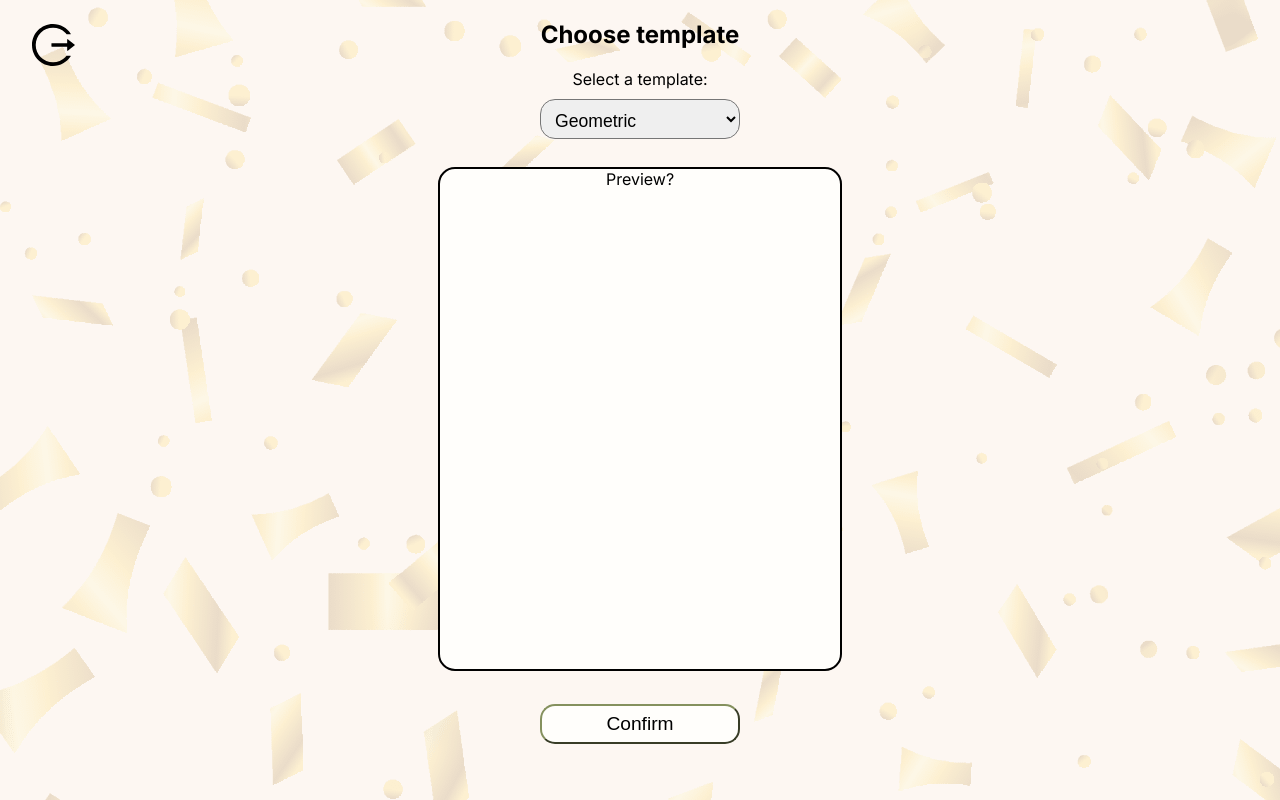
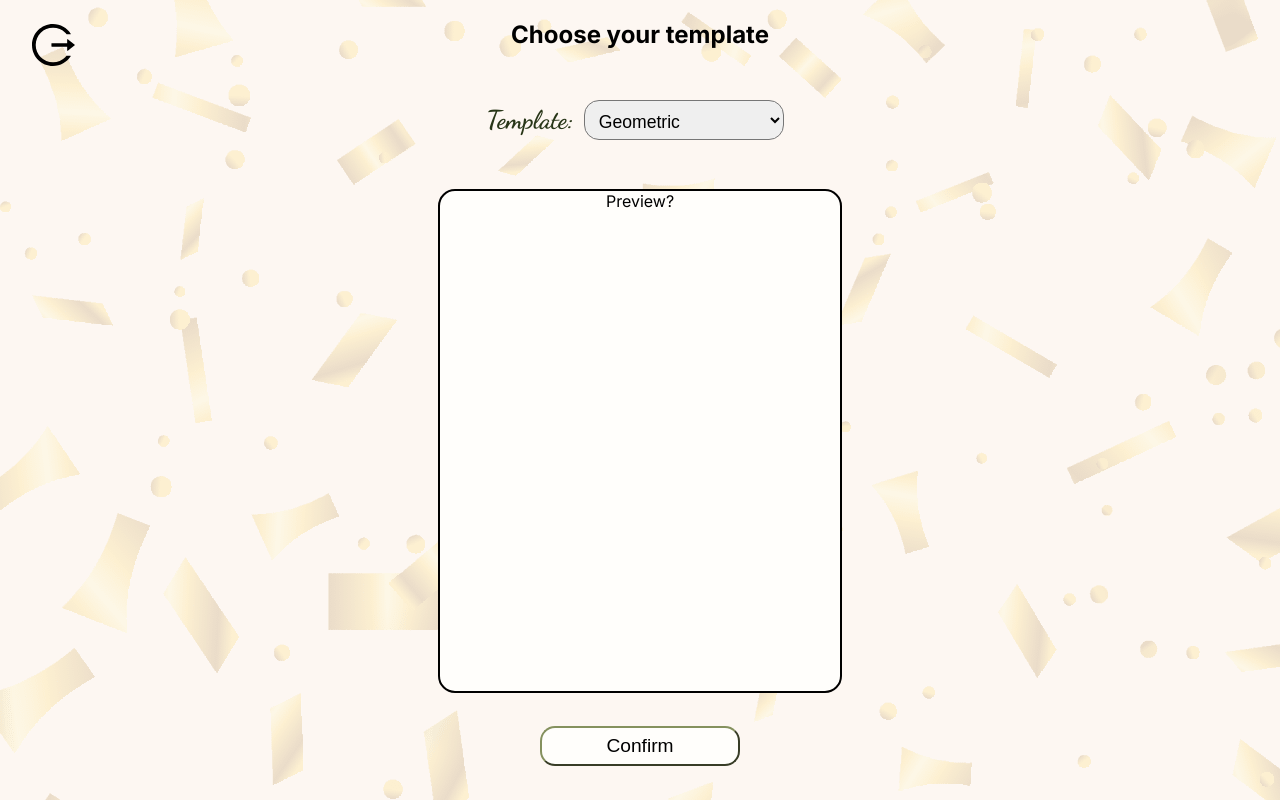
Before and after one commit to nanidam/degree-project-rendezevite, a Next.js app: page /events/create-event/1/template in a window 1280 px wide. Built offline with nearby package versions, Linux system fonts and the light colour scheme.

Commit message:
removed label and added h2 instead

```diff
--- a/app/events/create-event/[eventName]/template/page.tsx
+++ b/app/events/create-event/[eventName]/template/page.tsx
@@ -26,19 +26,28 @@ const Template = ({
   };
   return (
     <section className="choose-template-container">
-      <h1 className="choose-template-header">Choose template</h1>
+      <h1 className="choose-template-header">
+        Choose your <br className="choose-template-br" />
+        template
+      </h1>
       <Logout />
       <article className="choose-template">
         <form onSubmit={choosingTemplate} className="choose-template-form">
-          <label htmlFor="options">Select a template:</label>
-          <select className="template-options" id="options" name="options">
-            <option value="templateGeoDesign">Geometric</option>
-            <option value="templateFlowerDesign">Flowers</option>
-          </select>
+          <h2>
+            Template:
+            <select className="template-options" id="options" name="options">
+              <option className="template-option" value="templateGeoDesign">
+                Geometric
+              </option>
+              <option className="template-option" value="templateFlowerDesign">
+                Flowers
+              </option>
+            </select>
+          </h2>
 
-          <article className="preview-template">
+          <div className="preview-template">
             <div>Preview?</div>
-          </article>
+          </div>
           <button className="template-btn" type="submit">
             Confirm
           </button>
```
